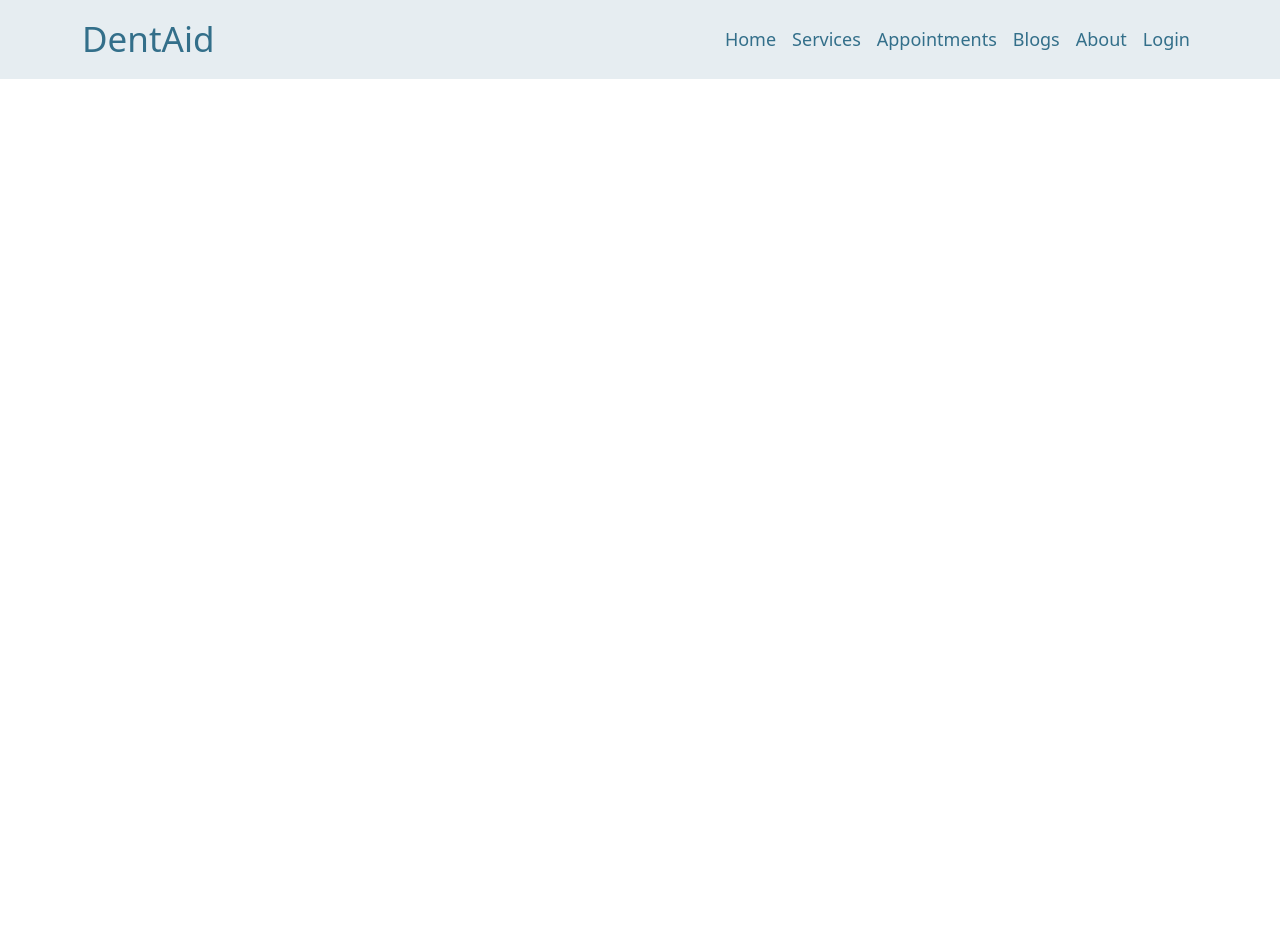
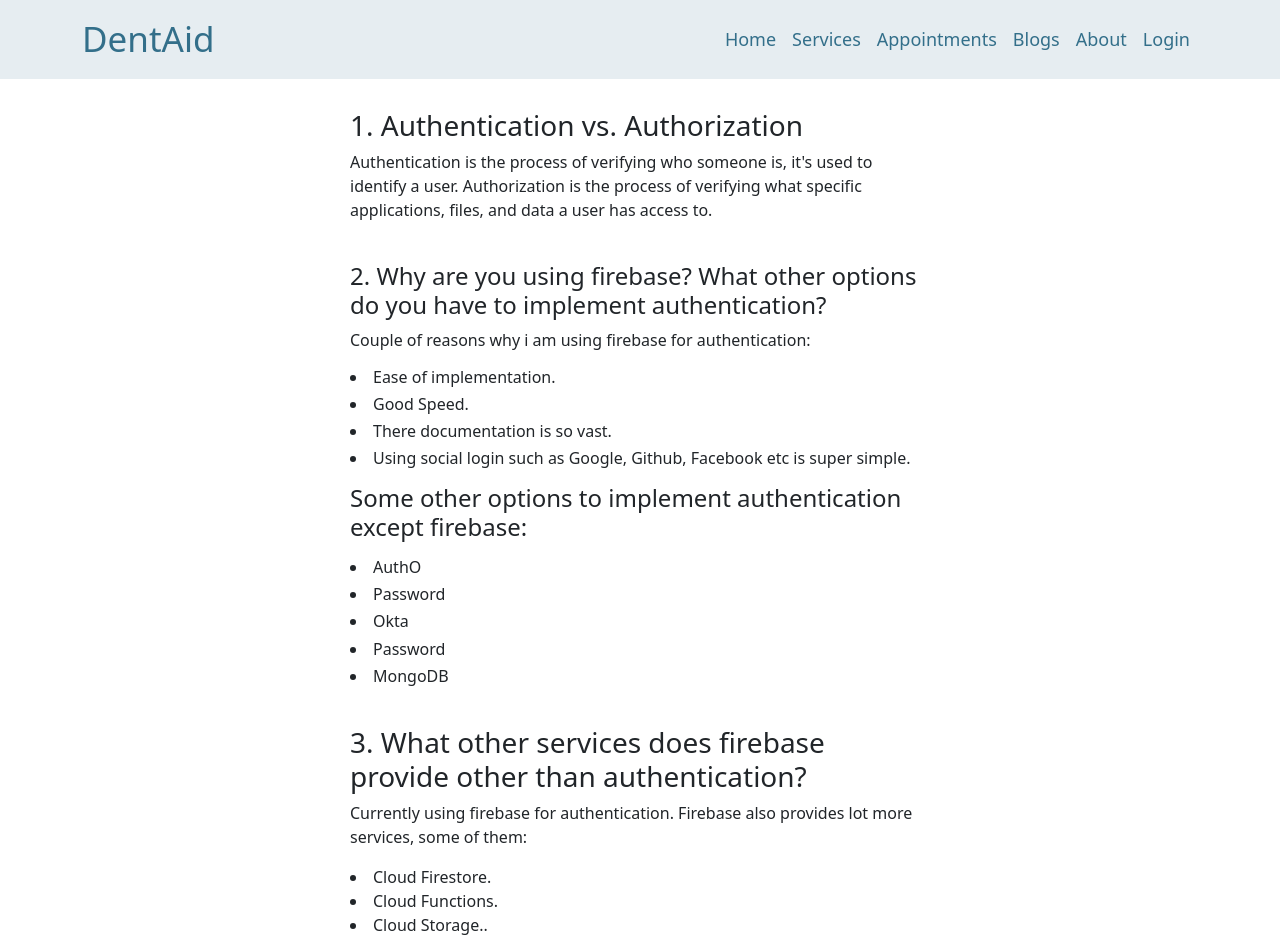
Before and after one commit to shahadat2772/dent-aid, a React (Create React App) app: page /blogs in a window 1280 px wide. Shown: the top 941 px of the page. Before the commit the page ends 800 px from the top, so only its background shows below. Built offline with nearby package versions, Linux system fonts and the light colour scheme; no server answers.

Commit message:
bloges component added

```diff
--- a/src/Pages/Blogs/Blogs.css
+++ b/src/Pages/Blogs/Blogs.css
@@ -0,0 +1,15 @@
+.qnaContainer {
+  width: 580px;
+  margin: 30px auto;
+}
+
+.qna {
+  margin-bottom: 40px;
+}
+
+@media only screen and (max-width: 576px) {
+  .qnaContainer {
+    width: 300px;
+    margin: 30px auto;
+  }
+}
--- a/src/Pages/Blogs/Blogs.js
+++ b/src/Pages/Blogs/Blogs.js
@@ -1,7 +1,77 @@
 import React from "react";
+import "./Blogs.css";
 
 const Blogs = () => {
-  return <div></div>;
+  return (
+    <div className="qnaContainer">
+      <div className="qna">
+        <h3 className=" mb-2">1. Authentication vs. Authorization</h3>
+        <p className="">
+          Authentication is the process of verifying who someone is, it's used
+          to identify a user. Authorization is the process of verifying what
+          specific applications, files, and data a user has access to.
+        </p>
+      </div>
+      <div className="qna">
+        <h4 className=" mb-2">
+          2. Why are you using firebase? What other options do you have to
+          implement authentication?
+        </h4>
+        <p className="">
+          Couple of reasons why i am using firebase for authentication:
+        </p>
+        <h6>
+          <li>Ease of implementation.</li>
+        </h6>
+        <h6>
+          <li>Good Speed.</li>
+        </h6>
+        <h6>
+          <li>There documentation is so vast.</li>
+        </h6>
+        <h6>
+          <li>
+            Using social login such as Google, Github, Facebook etc is super
+            simple.
+          </li>
+        </h6>
+        <h4 className="my-3">
+          Some other options to implement authentication except firebase:
+        </h4>
+        <h6>
+          <li>AuthO</li>
+        </h6>
+        <h6>
+          <li>Password</li>
+        </h6>
+        <h6>
+          <li>Okta</li>
+        </h6>
+        <h6>
+          <li>Password</li>
+        </h6>
+        <h6>
+          <li>MongoDB</li>
+        </h6>
+      </div>
+      <div className="qna">
+        <h3 className="">
+          3. What other services does firebase provide other than
+          authentication?
+        </h3>
+        <p className="">
+          Currently using firebase for authentication. Firebase also provides
+          lot more services, some of them:
+        </p>
+        <li>Cloud Firestore.</li>
+        <li>Cloud Functions.</li>
+        <li>Cloud Storage..</li>
+        <li>Google Analytics..</li>
+        <li>Predictions.</li>
+        <li>Cloud Messaging.</li>
+      </div>
+    </div>
+  );
 };
 
 export default Blogs;
```
